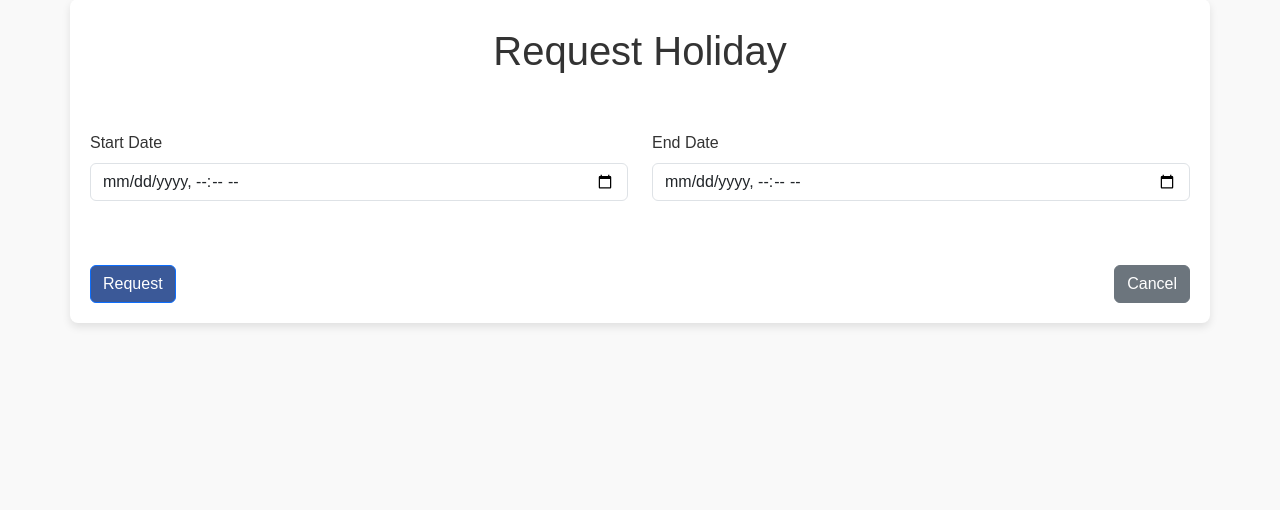
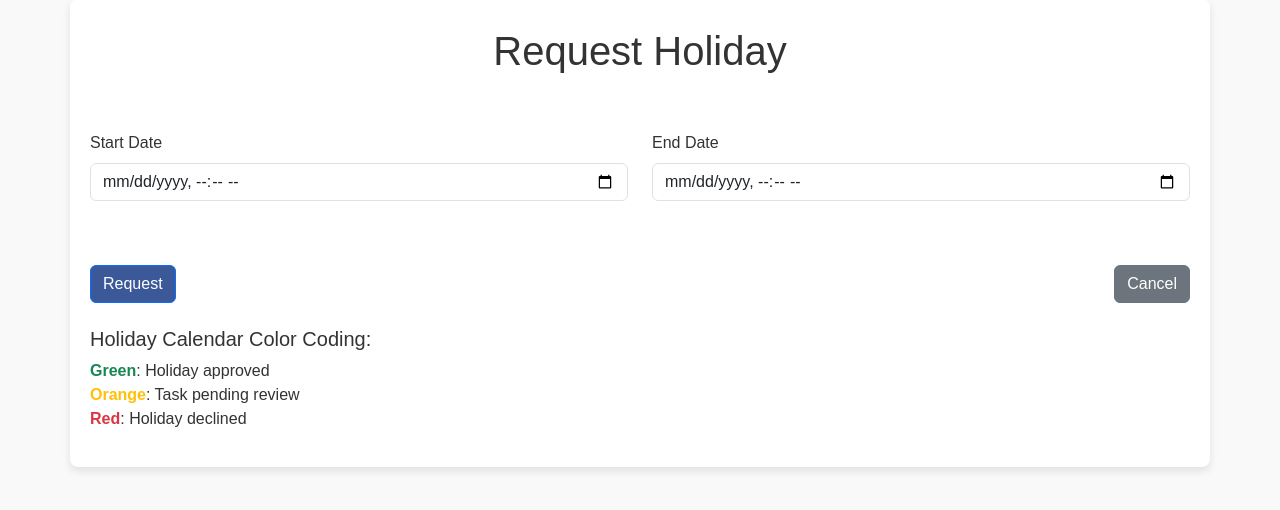
Before and after one commit to mnevison/mp-tres, a Flask app: page /views/request_holiday in a window 1280 px wide. Shown: the part 57-567 px from the top of the page. Run offline with Flask 3, Linux system fonts and the light colour scheme; the visitor is signed in with stand-in values (Sample User, id 1); some libraries are stand-ins or nearby versions.

Commit message:
added user helpers to request/edit holidays outlining the different colours used

```diff
--- a/nightsapp/templates/request_holiday.html
+++ b/nightsapp/templates/request_holiday.html
@@ -38,4 +38,13 @@ block content %}
   </div>
 </form>
 
+<div class="mt-4"></div>
+  <h5>Holiday Calendar Color Coding:</h5>
+  <ul class="list-unstyled">
+    <li><span class="text-success fw-bold">Green</span>: Holiday approved</li>
+    <li><span class="text-warning fw-bold">Orange</span>: Task pending review</li>
+    <li><span class="text-danger fw-bold">Red</span>: Holiday declined</li>
+  </ul>
+</div>
+
 {% endblock %}
```
Also changed, not shown: nightsapp/templates/edit_holiday.html (+9 -0 lines).
